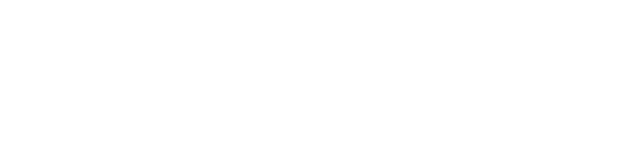
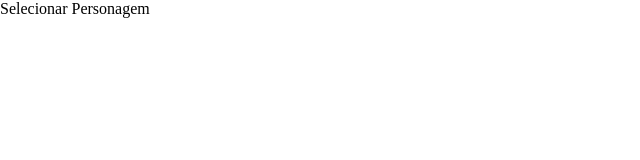
Before and after one commit to viniciusbfonseca/selecao-personagem-naruto, a plain HTML site: page index.html in a window 1280 px wide. Shown: the whole page, without its empty margins (0-640 px from the left). Drawn offline with Linux system fonts and the light colour scheme.

Commit message:
estruturando o projeto com pastas e adicionando o reset.css

```diff
--- a/index.html
+++ b/index.html
@@ -4,9 +4,14 @@
     <meta charset="UTF-8">
     <meta name="viewport" content="width=device-width, initial-scale=1.0">
     <title>Seleção Personagem</title>
-    <link rel="logo aldeia da folha" href="./src/imagens/logo-naruto.png" type="image/x-icon">
+    <link rel="shortcut icon" href="./src/imagens/logo-naruto.png" type="image/x-icon">
+    <link rel="stylesheet" href="./src/css/reset.css">
 </head>
 <body>
-
+    <main>
+        <header class="cabecalho">
+            <h1 class="titulo">Selecionar Personagem</h1>
+        </header>
+    </main>
 </body>
 </html>
--- /dev/null
+++ b/src/css/reset.css
@@ -0,0 +1,12 @@
+* {
+    margin: 0;
+    padding: 0;
+    font-size: 100%;
+    font: inherit;
+    vertical-align: baseline;
+    box-sizing: border-box;
+}
+
+ul {
+    list-style: none;
+}
```
